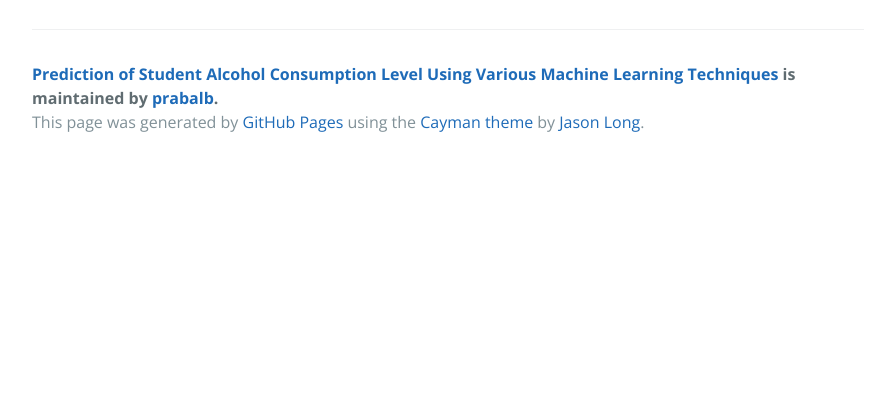
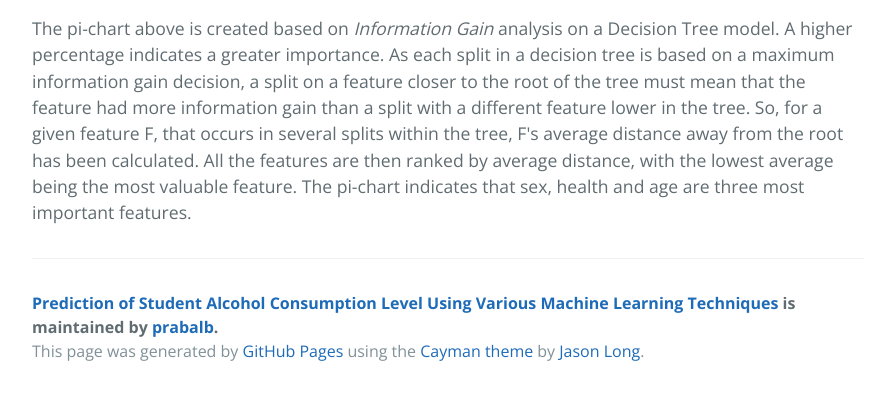
Before and after one commit to prabalb/prabalb.github.io, a plain HTML site: page index.html in a window 1280 px wide. Shown: the part 4527-4922 px from the top of the page, without its empty margins (192-1087 px from the left). Before the commit the page ends 4693 px from the top, so only its background shows below. Drawn offline with nearby package versions, Linux system fonts and the light colour scheme.

Commit message:
Create gh-pages branch via GitHub

```diff
--- a/index.html
+++ b/index.html
@@ -86,6 +86,8 @@
 
 <p><img src="https://cloud.githubusercontent.com/assets/20998518/21067142/a1435f3a-be26-11e6-8f46-1869795898c7.png" alt="rank"></p>
 
+<p>The pi-chart above is created based on <em>Information Gain</em> analysis on a Decision Tree model. A higher percentage indicates a greater importance. As each split in a decision tree is based on a maximum information gain decision, a split on a feature closer to the root of the tree must mean that the feature had more information gain than a split with a different feature lower in the tree. So, for a given feature F, that occurs in several splits within the tree, F's average distance away from the root has been calculated. All the features are then ranked by average distance, with the lowest average being the most valuable feature. The pi-chart indicates that sex, health and age are three most important features.</p>
+
       <footer class="site-footer">
         <span class="site-footer-owner"><a href="https://github.com/prabalb/prabalb.github.io-alcohol.prediction">Prediction of Student Alcohol Consumption Level Using Various Machine Learning Techniques</a> is maintained by <a href="https://github.com/prabalb">prabalb</a>.</span>
 
```
Also changed, not shown: params.json (+1 -1 lines).
